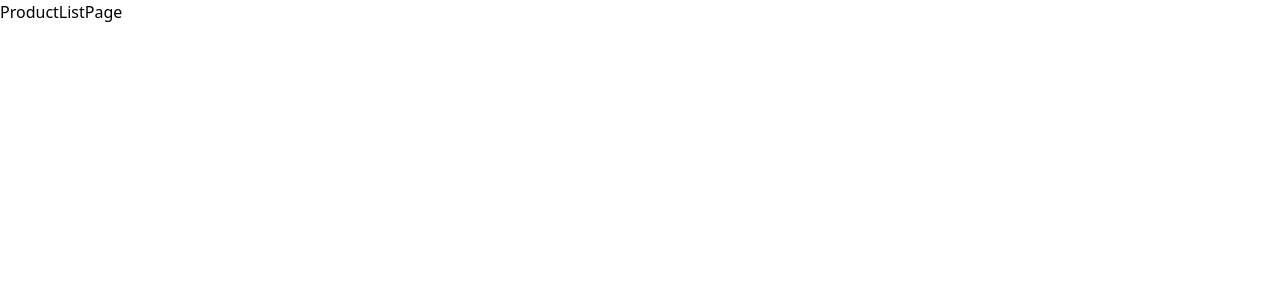
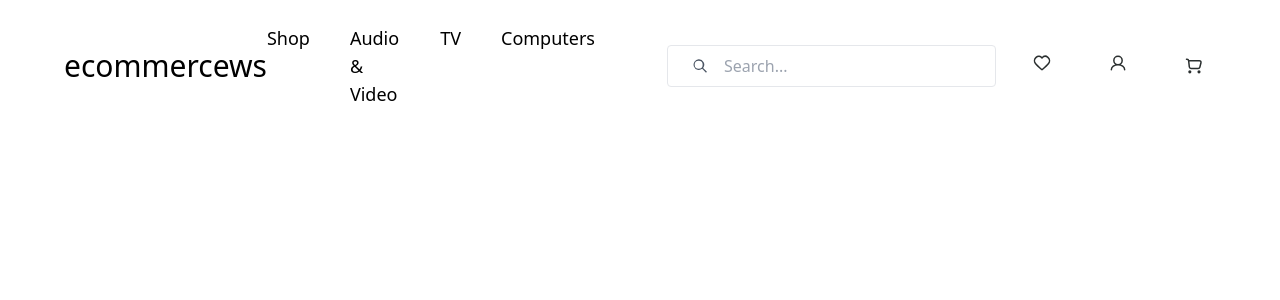
Before and after one commit to asif-kamal/ecommerce-app, a React (Vite) app in the folder ecommerce-app/: page /audiovideo in a window 1280 px wide. Shown: the top 300 px of the page. Built offline with nearby package versions, Linux system fonts and the light colour scheme.

Commit message:
added NavBar component to ProductListPage for consistency

```diff
--- a/ecommerce-app/src/App.tsx
+++ b/ecommerce-app/src/App.tsx
@@ -1,14 +1,14 @@
 import Footer from "./components/Footer/Footer";
 import HeroSection from "./components/HeroSection/HeroSection";
-import Navigation from "./components/NavBar/NavBar";
 import Category from "./components/Section/Category/Category";
 import NewProducts from "./components/Section/NewProducts";
+import NavBar from "./components/NavBar/NavBar";
 import content from "./data/content.json";
 
 function App() {
   return (
     <>
-      <Navigation />
+      <NavBar />
       <HeroSection />
       <NewProducts />
       {content?.category &&
--- a/ecommerce-app/src/components/NavBar/NavBar.css
+++ b/ecommerce-app/src/components/NavBar/NavBar.css
@@ -0,0 +1,4 @@
+.active-link {
+    color: black;
+    font-weight: bold;
+}
--- a/ecommerce-app/src/components/NavBar/NavBar.tsx
+++ b/ecommerce-app/src/components/NavBar/NavBar.tsx
@@ -3,6 +3,7 @@ import WishList from "../Common/WishList";
 import AccountIcon from "../Common/AccountIcon";
 import CartIcon from "../Common/CartIcon";
 import { Link, NavLink } from "react-router-dom";
+import './NavBar.css'
 
 const Navigation: React.FC = () => {
   return (
--- a/ecommerce-app/src/pages/ProductListPage/ProductListPage.tsx
+++ b/ecommerce-app/src/pages/ProductListPage/ProductListPage.tsx
@@ -1,8 +1,11 @@
 import React from 'react'
+import NavBar from '../../components/NavBar/NavBar'
 
 const ProductListPage = () => {
   return (
-    <div>ProductListPage</div>
+    <div>
+      <NavBar />
+    </div>
   )
 }
 
```
Also changed, not shown: 1 other file (tests, documents, lock files or other folders).
